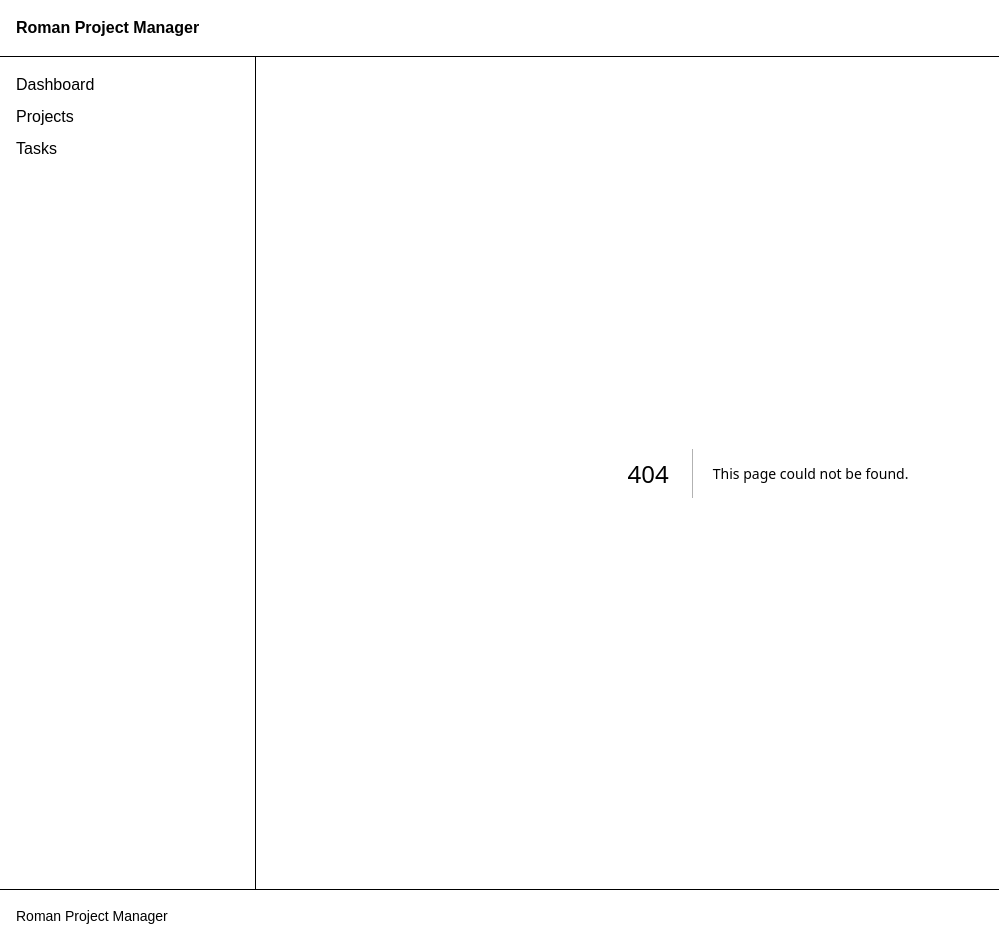
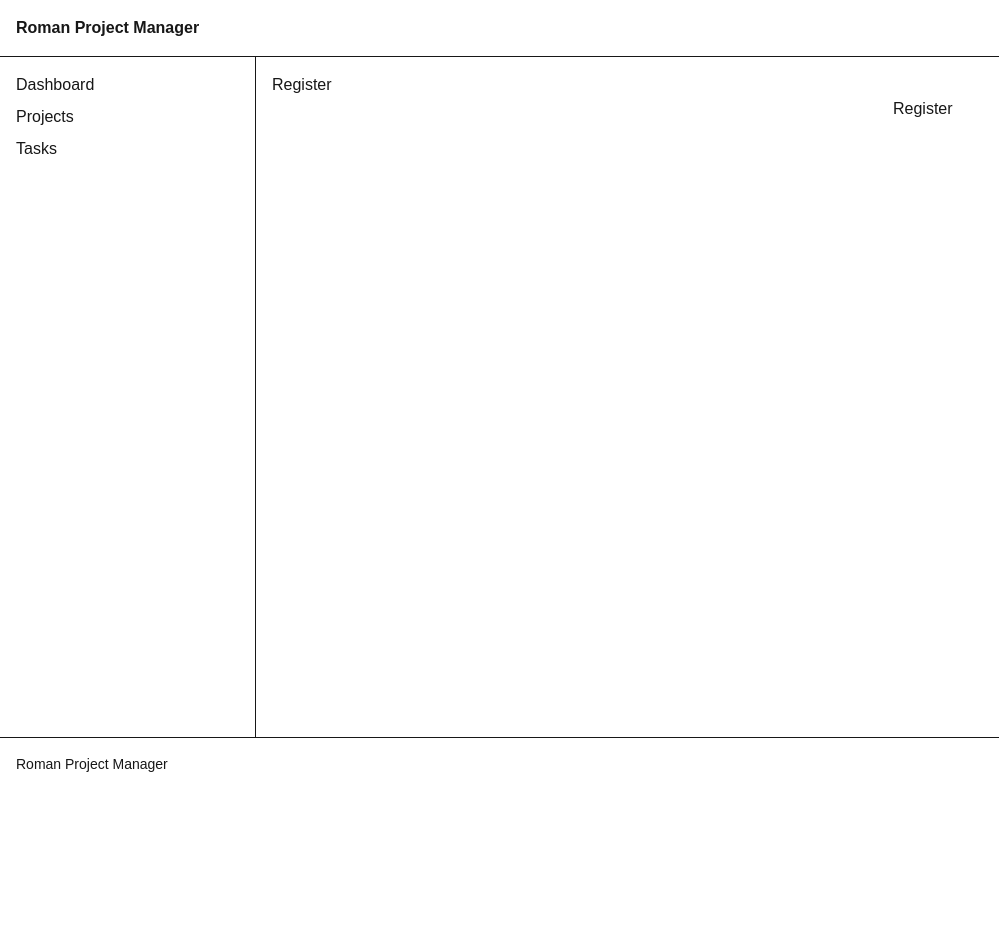
Before and after one commit to RomanFrontEndDeveloper/Roman_ProjectManager, a Next.js app in the folder apps/client/: page /register in a window 1280 px wide. Before the commit this address had no page. Shown: the whole page, without its empty margins (0-999 px from the left). After the commit the page ends 800 px from the top, so only its background shows below. Built offline with nearby package versions, Linux system fonts and the light colour scheme; no server answers.

Commit message:
create Login & Register Page

```diff
--- /dev/null
+++ b/apps/client/src/app/login/page.tsx
@@ -0,0 +1,11 @@
+import { LoginForm } from "@/features/auth/components/LoginForm";
+
+export default function LoginPage() {
+  return (
+    <div>
+      <h1>Login</h1>
+
+      <LoginForm />
+    </div>
+  );
+}
--- a/apps/client/src/app/providers.tsx
+++ b/apps/client/src/app/providers.tsx
@@ -9,9 +9,10 @@ export function Providers({ children }: { children: React.ReactNode }) {
   return (
     <QueryClientProvider client={queryClient}>
       <ThemeProvider
-        attribute="class"
+        attribute="class" // Коли змінюється тема,
+        // додавай назву теми як CSS-клас до <html> (tailwind)
         defaultTheme="light"
-        enableSystem={false}
+        enableSystem={false} // Не використовуй системну тему Windows як джерело теми.
       >
         {children}
       </ThemeProvider>
--- /dev/null
+++ b/apps/client/src/app/register/page.tsx
@@ -0,0 +1,11 @@
+import { RegisterForm } from "@/features/auth/components/RegisterForm";
+
+export default function RegisterPage() {
+  return (
+    <div>
+      <h1>Register</h1>
+
+      <RegisterForm />
+    </div>
+  );
+}
--- a/apps/client/src/components/ui/ThemeToggle.tsx
+++ b/apps/client/src/components/ui/ThemeToggle.tsx
@@ -10,7 +10,9 @@ export function ThemeToggle() {
   return (
     <Button
       type="button"
-      suppressHydrationWarning
+      suppressHydrationWarning //На цьому елементі не попереджай мене,
+      // якщо під час hydration серверний і клієнтський HTML трохи відрізняються
+      //не показуй warning
       onClick={() => setTheme(theme === "light" ? "dark" : "light")}
       className="border border-gray-300 bg-white text-gray-900 hover:bg-gray-100 dark:border-gray-700 dark:bg-gray-800 dark:text-white dark:hover:bg-gray-700"
     >
--- a/apps/client/src/features/auth/api/authApi.ts
+++ b/apps/client/src/features/auth/api/authApi.ts
@@ -10,6 +10,16 @@ export const login = async (data: { email: string; password: string }) => {
   return response.data;
 };
 
+export const register = async (data: {
+  name: string;
+  email: string;
+  password: string;
+}) => {
+  const response = await api.post("/v1/auth/register", data);
+
+  return response.data;
+};
+
 export const getMe = async () => {
   const response = await api.get("/v1/auth/me");
 
--- a/apps/client/src/features/auth/components/LoginForm.tsx
+++ b/apps/client/src/features/auth/components/LoginForm.tsx
@@ -4,34 +4,51 @@ import { z } from "zod";
 import { useForm } from "react-hook-form";
 import { zodResolver } from "@hookform/resolvers/zod";
 import { loginSchema } from "../schemas/loginSchema";
+import { login } from "../api/authApi";
+import { api } from "@/lib/axios";
+import { useState } from "react";
 
 type LoginFormData = z.infer<typeof loginSchema>;
 // "Створи TypeScript-тип LoginFormData на основі Zod-схеми loginSchema."
 
 export function LoginForm() {
+  const [errorMessage, setErrorMessage] = useState("");
+
   const {
     register,
     handleSubmit,
-    formState: { errors },
+    formState: { errors, isSubmitting },
   } = useForm<LoginFormData>({
     resolver: zodResolver(loginSchema),
   });
 
   return (
     <form
-      onSubmit={handleSubmit((data) => {
-        console.log(data);
+      onSubmit={handleSubmit(async (data) => {
+        try {
+          const result = await login(data);
+
+          localStorage.setItem("accessToken", result.accessToken);
+
+          const response = await api.get("/v1/auth/me");
+
+          console.log(response.data);
+        } catch {
+          setErrorMessage("Invalid email or password");
+        }
       })}
     >
       <input {...register("email")} />
-
       {errors.email && <p>{errors.email.message}</p>}
 
       <input {...register("password")} />
-
       {errors.password && <p>{errors.password.message}</p>}
 
-      <button type="submit">Login</button>
+      {errorMessage && <p>{errorMessage}</p>}
+
+      <button type="submit" disabled={isSubmitting}>
+        {isSubmitting ? "Logging in..." : "Login"}
+      </button>
     </form>
   );
 }
--- /dev/null
+++ b/apps/client/src/features/auth/components/RegisterForm.tsx
@@ -0,0 +1,60 @@
+"use client";
+
+import { useState } from "react";
+import { z } from "zod";
+import { useForm } from "react-hook-form";
+import { zodResolver } from "@hookform/resolvers/zod";
+
+import { registerSchema } from "../schemas/registerSchema";
+import { register } from "../api/authApi";
+
+type RegisterFormData = z.infer<typeof registerSchema>;
+
+export function RegisterForm() {
+  const [errorMessage, setErrorMessage] = useState("");
+  const [successMessage, setSuccessMessage] = useState("");
+
+  const {
+    register: registerField,
+    handleSubmit,
+    formState: { errors, isSubmitting },
+  } = useForm<RegisterFormData>({
+    resolver: zodResolver(registerSchema),
+  });
+
+  return (
+    <form
+      onSubmit={handleSubmit(async (data) => {
+        try {
+          setErrorMessage("");
+          setSuccessMessage("");
+
+          const result = await register(data);
+
+          console.log(result);
+
+          setSuccessMessage("Registration successful");
+        } catch {
+          setErrorMessage("Registration failed");
+        }
+      })}
+    >
+      <input {...registerField("name")} />
+      {errors.name && <p>{errors.name.message}</p>}
+
+      <input {...registerField("email")} />
+      {errors.email && <p>{errors.email.message}</p>}
+
+      <input type="password" {...registerField("password")} />
+      {errors.password && <p>{errors.password.message}</p>}
+
+      {errorMessage && <p>{errorMessage}</p>}
+
+      {successMessage && <p>{successMessage}</p>}
+
+      <button type="submit" disabled={isSubmitting}>
+        {isSubmitting ? "Registering..." : "Register"}
+      </button>
+    </form>
+  );
+}
--- /dev/null
+++ b/apps/client/src/features/auth/schemas/registerSchema.ts
@@ -0,0 +1,7 @@
+import { z } from "zod";
+
+export const registerSchema = z.object({
+  name: z.string().min(2),
+  email: z.email(),
+  password: z.string().min(6),
+});
--- a/apps/client/src/lib/axios.ts
+++ b/apps/client/src/lib/axios.ts
@@ -1,13 +1,16 @@
 import axios from "axios";
 
 export const api = axios.create({
+  // створюємо власний Axios-клієнт.
   baseURL: process.env.NEXT_PUBLIC_API_URL,
-  withCredentials: true,
+  withCredentials: true, // Дозволяй браузеру
+  // передавати cookies у запитах і приймати cookies з відповіді
   headers: {
-    "Content-Type": "application/json",
+    "Content-Type": "application/json", //відправляється JSON
   },
 });
 
+// interceptor: Перед кожним HTTP-запитом через api виконай ось цей код
 api.interceptors.request.use((config) => {
   const token = localStorage.getItem("accessToken");
 
@@ -15,7 +18,7 @@ api.interceptors.request.use((config) => {
     config.headers.Authorization = `Bearer ${token}`;
   }
 
-  return config;
+  return config; // config — це конфігурація поточного HTTP-запиту.
 });
 
 // Frontend Axios:
```
